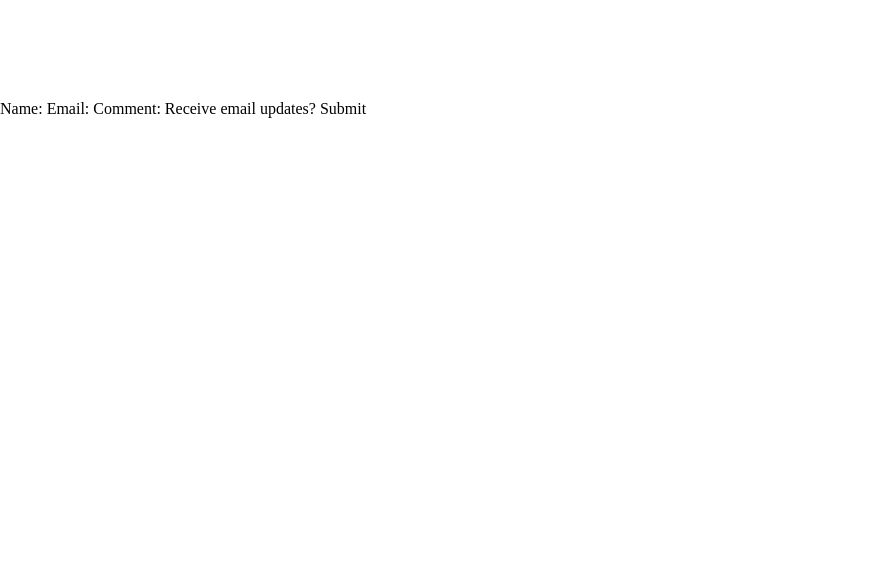
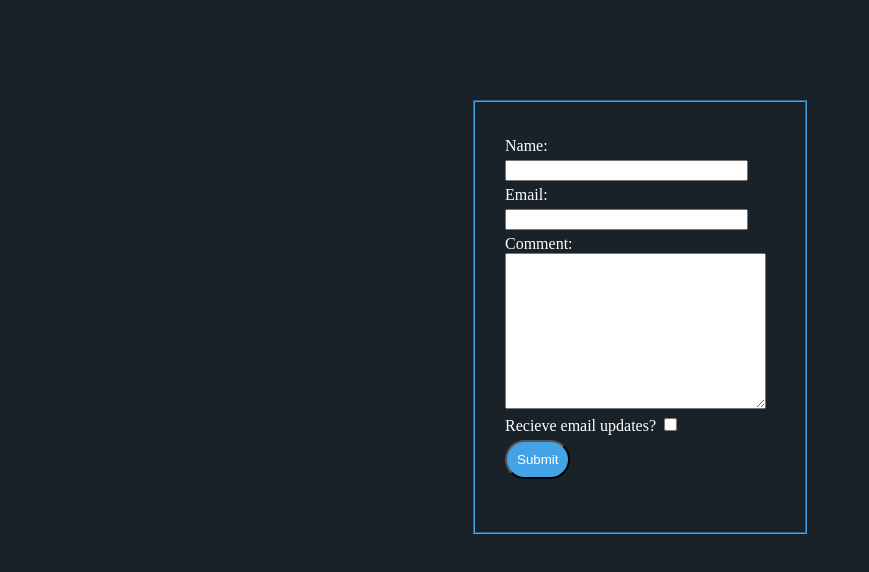
Before and after one commit to ironhack-web-1/w2d1-lab-html-css-iron-comments-juandesousast, a plain HTML site: page iron-comments/index.html in a window 1280 px wide. Shown: the whole page, without its empty margins (0-869 px from the left). Drawn offline with Linux system fonts and the light colour scheme.

Commit message:
homework

```diff
--- a/iron-comments/index.html
+++ b/iron-comments/index.html
@@ -12,7 +12,17 @@
 <body>
 
     <form id="form-container">
-        Name: Email: Comment: Receive email updates? Submit
+        <fieldset>
+            <label for="name">Name:</label>
+            <input type="text" id="name">
+            <label for="email" >Email:</label>
+            <input type="email" id="email">
+            <label for="comment">Comment:</label>
+            <textarea name="comment" id="comment" cols="30" rows="10"></textarea>
+            <label for="agree" class="checkagree">Recieve email updates?</label>
+            <input type="checkbox" id="agree" class="checkagree">
+            <input type="submit" value="Submit">
+        </fieldset>
     </form>
 
 </body>
--- a/iron-comments/styles/style.css
+++ b/iron-comments/styles/style.css
@@ -1,11 +1,50 @@
+/* Colors
+
+Dark Blue: rgb(25, 33, 41)
+Light Blue:  rgb(67, 163, 230)
+Text: rgb(255,255,255)
+
+Form width should be 250px - remember to think
+about box-sizing when adding padding and borders */
+
 body {
     padding: 0;
     margin: 0;
     padding-top: 100px;
     width: 100vw;
-
+    background-color: rgb(25, 33, 41);
+    color: rgb(255,255,255);
 }
 
 #form-container {
     margin: auto;
 }
+
+fieldset{
+    margin: 0 auto;
+    width: 270px;
+    height: 370px;
+    padding: 30px;
+    border-color: rgb(67, 163, 230);
+}
+
+label, input{
+    display: block;
+    margin-top: 5px;
+}
+
+input[type="text"],
+input[type="email"]{
+    width: 235px;
+}
+
+.checkagree{
+    display: inline;
+}
+
+input[type="submit"]{
+    border-radius: 30px;
+    padding: 10px;
+    color: rgb(255,255,255);
+    background-color: rgb(67, 163, 230);
+}
```
